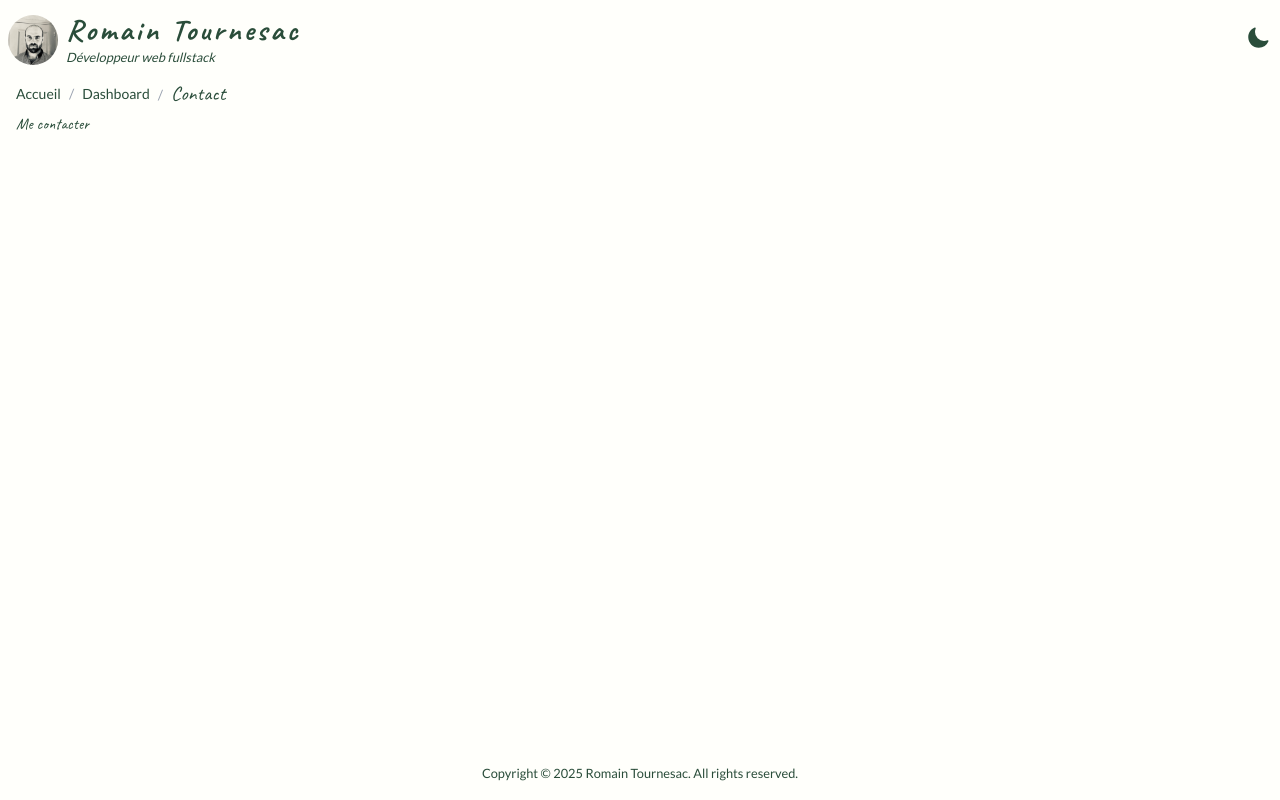
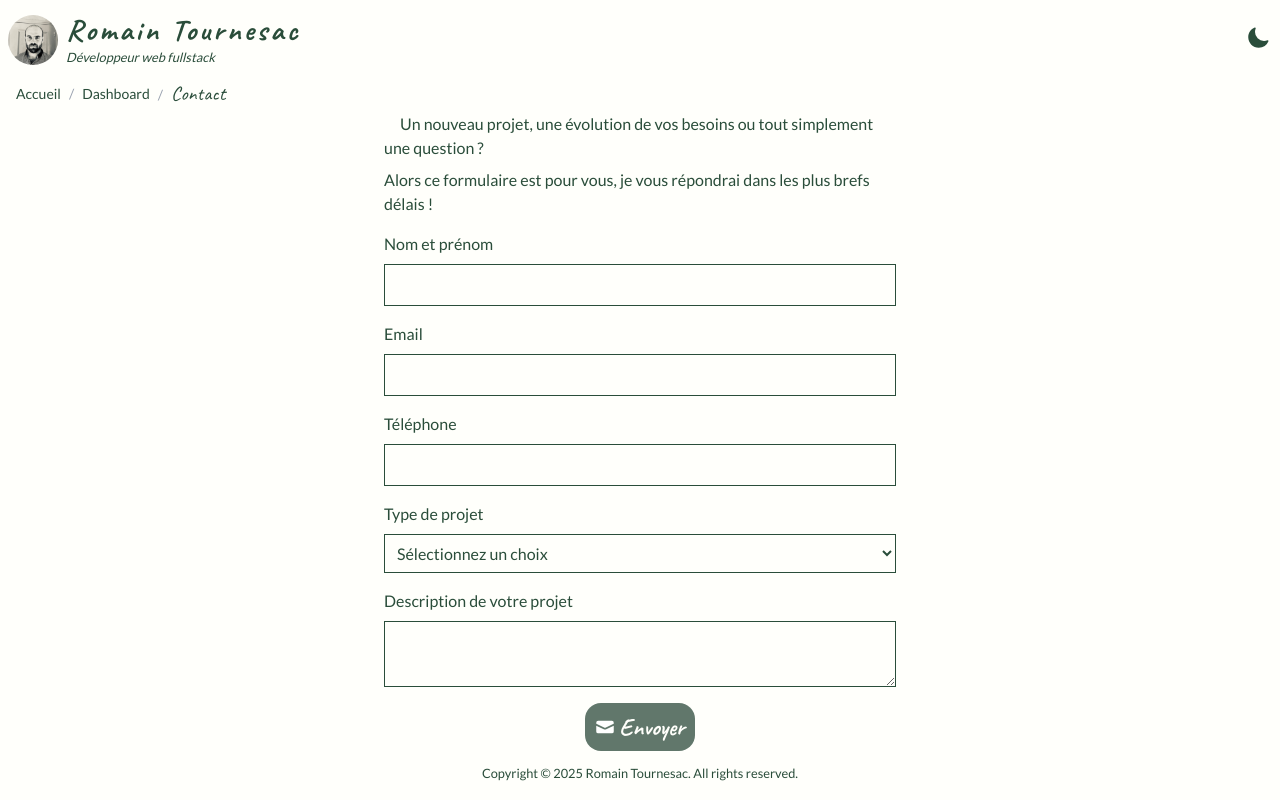
Before and after one commit to RmTrnsc/portfolio, a Next.js app: page /dashboard/contact in a window 1280 px wide. Built offline with nearby package versions, Linux system fonts and the light colour scheme.

Commit message:
feat: new page
- Creation of the new contact page
- Creation of the new form component

```diff
--- /dev/null
+++ b/src/app/components/form.tsx
@@ -0,0 +1,141 @@
+"use client";
+
+import {
+  Controller,
+  FieldValues,
+  Path,
+  Resolver,
+  useForm,
+} from "react-hook-form";
+import { zodResolver } from "@hookform/resolvers/zod";
+import {
+  Field,
+  Fieldset,
+  Input,
+  Label,
+  Legend,
+  Select,
+  Textarea,
+} from "@headlessui/react";
+import { EnvelopeIcon } from "@heroicons/react/16/solid";
+import PrimaryButton from "app/ui/primary-button";
+import z from "zod";
+
+export interface FormField<T> {
+  type: "text" | "email" | "tel" | "select" | "textarea";
+  label: string;
+  name: Path<T>;
+  options?: string[];
+  show?: boolean;
+  validation: {
+    required?: boolean;
+    errorMessage?: string;
+  };
+}
+
+interface FormProps<T extends FieldValues> {
+  title: string;
+  description: string;
+  fields: FormField<T>[];
+  onSubmit: (data: T) => void;
+  schema: z.ZodType<T, any, any>;
+  submitText?: string;
+}
+
+export default function Form<T extends FieldValues>({
+  title,
+  description,
+  fields,
+  onSubmit,
+  schema,
+  submitText = "Envoyer",
+}: FormProps<T>) {
+  const {
+    register,
+    control,
+    handleSubmit,
+    formState: { errors },
+  } = useForm<T>({
+    resolver: zodResolver(schema) as Resolver<T>,
+  });
+
+  return (
+    <form onSubmit={handleSubmit(onSubmit)}>
+      <Fieldset className="grid gap-4">
+        <Legend className="grid gap-2">
+          <h1 className="indent-4">{title}</h1>
+          <p>{description}</p>
+        </Legend>
+        {fields
+          .filter((field) => field.show)
+          .map((field, index) => (
+            <Field key={index} className="grid gap-2">
+              <Label htmlFor={field.name}>{field.label}</Label>
+              {field.type === "select" ? (
+                <Controller
+                  name={field.name}
+                  control={control}
+                  defaultValue={"" as any}
+                  render={({ field: { onChange, value } }) => (
+                    <Select
+                      name={field.name}
+                      required={field.validation.required}
+                      onChange={onChange}
+                      value={value || ""}
+                      className="border p-2"
+                    >
+                      <option value="">Sélectionnez un choix</option>
+                      {field.options?.map((option, idx) => (
+                        <option key={idx} value={option}>
+                          {option}
+                        </option>
+                      ))}
+                    </Select>
+                  )}
+                ></Controller>
+              ) : field.type === "textarea" ? (
+                <Controller
+                  name={field.name}
+                  control={control}
+                  render={({ field: { onChange, value } }) => (
+                    <Textarea
+                      name={field.name}
+                      required={field.validation.required}
+                      onChange={onChange}
+                      value={value || ""}
+                      className="border p-2"
+                    />
+                  )}
+                />
+              ) : (
+                <Controller
+                  name={field.name}
+                  control={control}
+                  render={({ field: { onChange, value } }) => (
+                    <Input
+                      type={field.type}
+                      name={field.name}
+                      required={field.validation.required}
+                      onChange={onChange}
+                      value={value || ""}
+                      className="border p-2"
+                    />
+                  )}
+                />
+              )}
+              {errors[field.name] && (
+                <p className="text-red-600">
+                  {errors[field.name]?.message?.toString() ??
+                    "Ce champ est invalide."}
+                </p>
+              )}
+            </Field>
+          ))}
+        <PrimaryButton type="submit">
+          <EnvelopeIcon className="size-5 text-white" />
+          {submitText}
+        </PrimaryButton>
+      </Fieldset>
+    </form>
+  );
+}
--- a/src/app/dashboard/contact/page.tsx
+++ b/src/app/dashboard/contact/page.tsx
@@ -1,7 +1,92 @@
+"use client";
+import Form, { FormField } from "app/components/form";
+import { z } from "zod";
+
+const contactSchema = z.object({
+  lastname_name: z
+    .string()
+    .min(2, {
+      message: "Veuillez entrer un nom valide (au moins 2 caractères).",
+    })
+    .regex(/^[A-Za-zàâäéèêëîïôöùûüç\-\s']+$/, {
+      message:
+        "Format de nom invalide (lettres, tirets, espaces et apostrophes uniquement).",
+    }),
+  email: z.email({ message: "Veuillez entrer une adresse email valide." }),
+  phone: z.string().regex(/^(?:(?:\+|00)33|0)\s*[1-9](?:[\s.-]*\d{2}){4}$/, {
+    message: "Veuillez entrer un numéro de téléphone français valide.",
+  }),
+  project_type: z
+    .string()
+    .min(1, { message: "Veuillez sélectionner un type de projet." }),
+  project_description: z
+    .string()
+    .refine((val) => val === "" || val.length >= 10, {
+      message: "La description doit faire au moins 10 caractères ou être vide.",
+    })
+    .optional(),
+});
+
+type ContactFormData = z.infer<typeof contactSchema>;
+
 export default function Contact() {
+  const handleSubmit = async (data: ContactFormData) => {
+    console.log("Données soumises :", data);
+  };
+
+  const fields: FormField<ContactFormData>[] = [
+    {
+      type: "text",
+      label: "Nom et prénom",
+      name: "lastname_name",
+      show: true,
+      validation: { required: true },
+    },
+    {
+      type: "email",
+      label: "Email",
+      name: "email",
+      show: true,
+      validation: { required: true },
+    },
+    {
+      type: "tel",
+      label: "Téléphone",
+      name: "phone",
+      show: true,
+      validation: { required: true },
+    },
+    {
+      type: "select",
+      label: "Type de projet",
+      name: "project_type",
+      show: true,
+      options: [
+        "Nouveau projet",
+        "Évolution de projet",
+        "Demande d’information",
+        "Autre",
+      ],
+      validation: { required: true },
+    },
+    {
+      type: "textarea",
+      label: "Description de votre projet",
+      name: "project_description",
+      show: true,
+      validation: { required: false },
+    },
+  ];
+
   return (
-    <main className="flex flex-col gap-20">
-      <h1 className="font-header">Me contacter</h1>
+    <main className="w-full max-w-lg mx-auto">
+      <Form<ContactFormData>
+        title="Un nouveau projet, une évolution de vos besoins ou tout simplement une question ?"
+        description="Alors ce formulaire est pour vous, je vous répondrai dans les plus brefs délais !"
+        fields={fields}
+        onSubmit={handleSubmit}
+        schema={contactSchema}
+      />
     </main>
   );
 }
```
